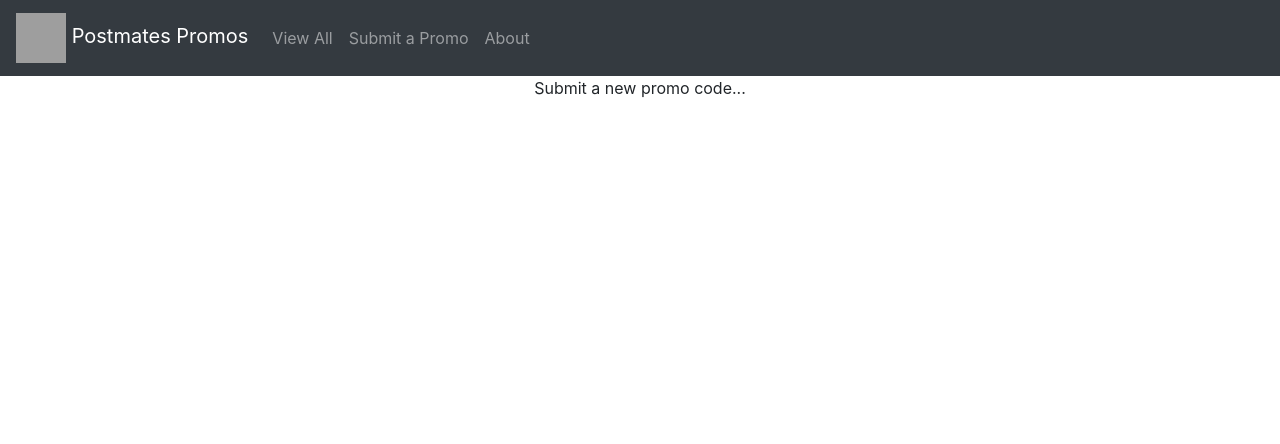
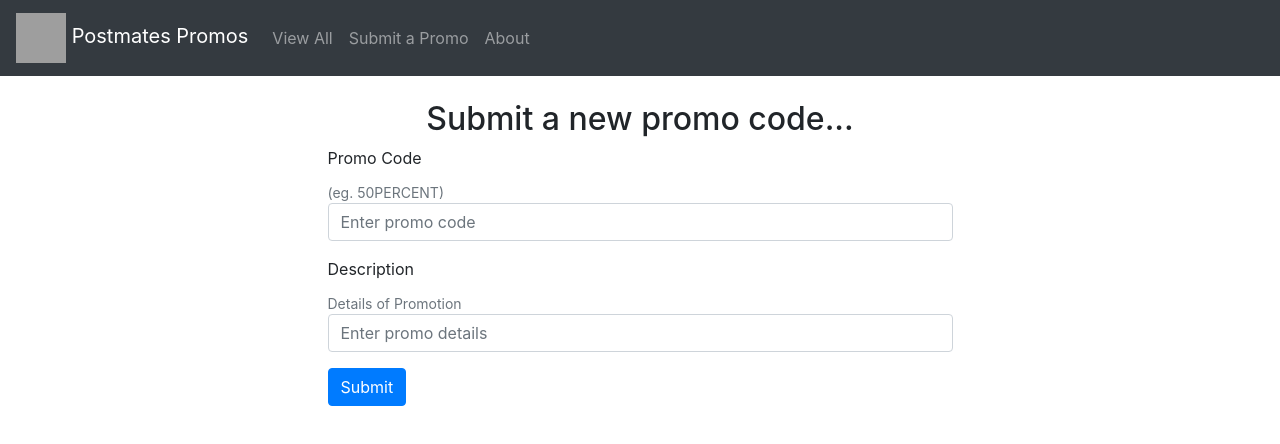
Before and after one commit to ethanrosenberg/postmates-promos, a React (Create React App) app in the folder client/: page /submit in a window 1280 px wide. Shown: the top 444 px of the page. Built offline with nearby package versions, Linux system fonts and the light colour scheme; grey boxes are pictures that could not be loaded.

Commit message:
Added Submit new promo code form with SubmitContainer component.

```diff
--- a/client/src/App.js
+++ b/client/src/App.js
@@ -5,6 +5,7 @@
 import HomeContainer from './containers/HomeContainer'
 import SubmitContainer from './containers/SubmitContainer'
 import NavigationBar from './components/NavigationBar'
+import About from './components/About'
 
 import { connect } from 'react-redux';
 
@@ -18,6 +19,8 @@
     <Switch>
       <Route exact path="/" component={HomeContainer} />
       <Route exact path="/submit" component={SubmitContainer} />
+      <Route exact path="/about" component={About} />
+
     </Switch>
     </div>
   );
--- /dev/null
+++ b/client/src/components/About.js
@@ -0,0 +1,9 @@
+import React from 'react';
+
+const About = () => {
+  return (
+    <p>About section</p>
+  )
+}
+
+export default About
--- a/client/src/components/NavigationBar.js
+++ b/client/src/components/NavigationBar.js
@@ -1,11 +1,7 @@
 import React from 'react';
 
-import { Link } from 'react-router-dom'
+
 import { Navbar, Nav } from 'react-bootstrap'
-
-
-
-
 
 const NavigationBar = () => {
   return (
@@ -22,9 +18,9 @@
         { ' Postmates Promos' }
       </Navbar.Brand>
       <Nav className="mr-auto">
-        <Nav.Link to="/">View All</Nav.Link>
+        <Nav.Link href="/">View All</Nav.Link>
         <Nav.Link href="/submit">Submit a Promo</Nav.Link>
-        <Nav.Link href="/ 34pricing">About</Nav.Link>
+        <Nav.Link href="/about">About</Nav.Link>
       </Nav>
     </Navbar>
 
--- a/client/src/containers/SubmitContainer.js
+++ b/client/src/containers/SubmitContainer.js
@@ -1,10 +1,44 @@
 import React from 'react';
+
+import { Form, Row, Col, Button } from 'react-bootstrap'
 
 class SubmitContainer extends React.Component {
 
   render() {
+
+
     return (
-      <p>Submit a new promo code...</p>
+
+      <div style={{ "text-align": 'left' }} class="submitPromo">
+            <br></br>
+      <center><h2>Submit a new promo code...</h2></center>
+      <Row>
+          <Col md={{ span: 6, offset: 3 }} >
+          {
+            <Form>
+              <Form.Group controlId="exampleForm.ControlInput1">
+                <Form.Label>Promo Code</Form.Label>
+                <Form.Text className="text-muted">(eg. 50PERCENT)</Form.Text>
+                <Form.Control type="text" placeholder="Enter promo code" />
+              </Form.Group>
+
+              <Form.Group controlId="exampleForm.ControlInput1">
+                <Form.Label>Description</Form.Label>
+                <Form.Text className="text-muted">Details of Promotion</Form.Text>
+                <Form.Control type="text" placeholder="Enter promo details" />
+              </Form.Group>
+              <Button variant="primary" type="submit">
+                  Submit
+                </Button>
+            </Form>
+          }
+          </Col>
+      </Row>
+
+
+
+
+      </div>
     )
   }
 }
```
